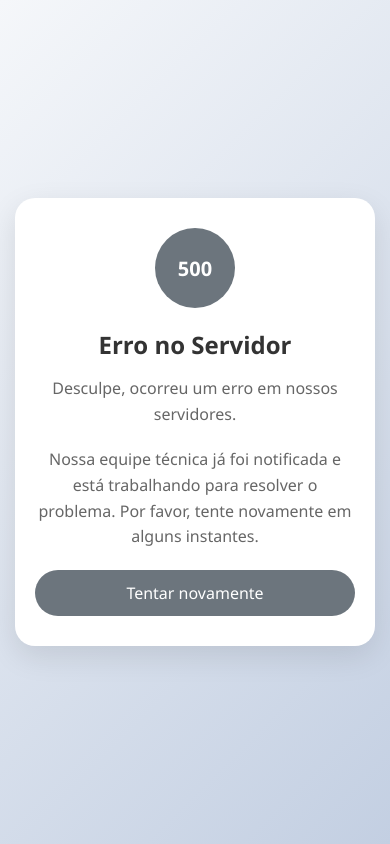
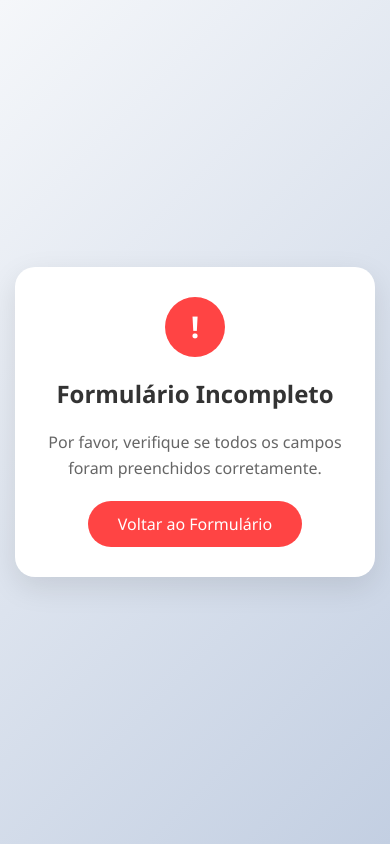
Before and after one commit to GuustavoPetry/projectValidate, a website: page public/error.html in a window 390 px wide. Drawn offline with Linux system fonts and the light colour scheme.

Commit message:
tratando erro

```diff
--- a/public/css/error.css
+++ b/public/css/error.css
@@ -19,7 +19,7 @@ body {
     max-width: 600px;
 }
 
-.error-card {
+.thank-you-card {
     background: white;
     padding: 40px;
     border-radius: 20px;
@@ -27,17 +27,17 @@ body {
     text-align: center;
 }
 
-.error-icon {
-    width: 100px;
-    height: 100px;
-    background: #6c757d;
+.check-icon {
+    width: 80px;
+    height: 80px;
+    background: #ff4444;
     border-radius: 50%;
     display: flex;
     align-items: center;
     justify-content: center;
     margin: 0 auto 20px;
     color: white;
-    font-size: 24px;
+    font-size: 40px;
     font-weight: bold;
 }
 
@@ -57,39 +57,19 @@ p {
     margin: 20px 0;
 }
 
-.button-group {
-    display: flex;
-    gap: 15px;
-    justify-content: center;
-    flex-wrap: wrap;
-}
-
-.retry-button, .support-button {
+.home-button {
     display: inline-block;
     padding: 12px 30px;
+    background: #ff4444;
+    color: white;
     text-decoration: none;
     border-radius: 25px;
     transition: background-color 0.3s ease;
     font-weight: 500;
 }
 
-.retry-button {
-    background: #6c757d;
-    color: white;
-}
-
-.retry-button:hover {
-    background: #5a6268;
-}
-
-.support-button {
-    background: #f8f9fa;
-    color: #333;
-    border: 2px solid #dee2e6;
-}
-
-.support-button:hover {
-    background: #e2e6ea;
+.home-button:hover {
+    background: #ff2222;
 }
 
 @media (max-width: 480px) {
@@ -97,7 +77,7 @@ p {
         padding: 15px;
     }
 
-    .error-card {
+    .thank-you-card {
         padding: 30px 20px;
     }
 
@@ -105,18 +85,9 @@ p {
         font-size: 24px;
     }
 
-    .error-icon {
-        width: 80px;
-        height: 80px;
-        font-size: 20px;
-    }
-
-    .button-group {
-        flex-direction: column;
-    }
-
-    .retry-button, .support-button {
-        width: 100%;
-        text-align: center;
+    .check-icon {
+        width: 60px;
+        height: 60px;
+        font-size: 30px;
     }
 }
--- a/public/error.html
+++ b/public/error.html
@@ -1,21 +1,20 @@
 <!DOCTYPE html>
-<html lang="pt-BR">
+<html lang="en">
 <head>
     <meta charset="UTF-8">
     <meta name="viewport" content="width=device-width, initial-scale=1.0">
-    <title>Erro no Servidor</title>
+    <title>Form Error Page</title>
     <link rel="stylesheet" href="css/error.css">
 </head>
 <body>
     <div class="container">
-        <div class="error-card">
-            <div class="error-icon">500</div>
-            <h1>Erro no Servidor</h1>
-            <p>Desculpe, ocorreu um erro em nossos servidores.</p>
-            <p class="message">Nossa equipe técnica já foi notificada e está trabalhando para resolver o problema. Por favor, tente novamente em alguns instantes.</p>
-            <div class="button-group">
-                <a href="/" class="retry-button">Tentar novamente</a>
+        <div class="thank-you-card">
+            <div class="check-icon">!</div>
+            <h1>Formulário Incompleto</h1>
+            <div class="message">
+                <p>Por favor, verifique se todos os campos foram preenchidos corretamente.</p>
             </div>
+            <a href="/" class="home-button">Voltar ao Formulário</a>
         </div>
     </div>
 </body>
```
Also changed, not shown: public/index.html (+1 -1 lines), public/js/script.js (+16 -1 lines).
